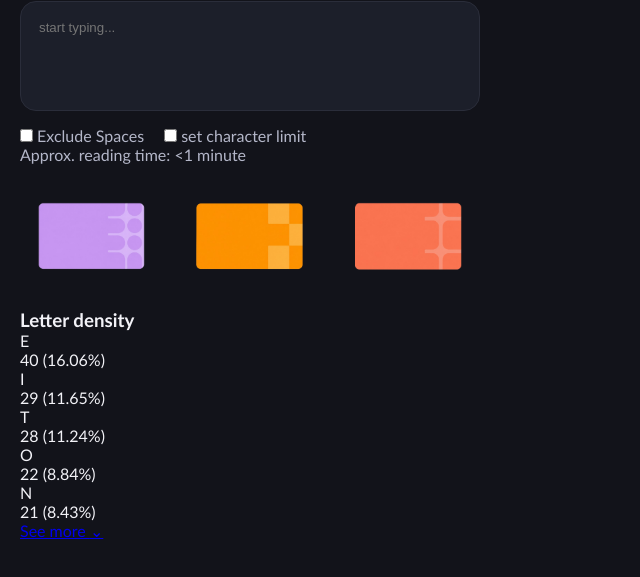
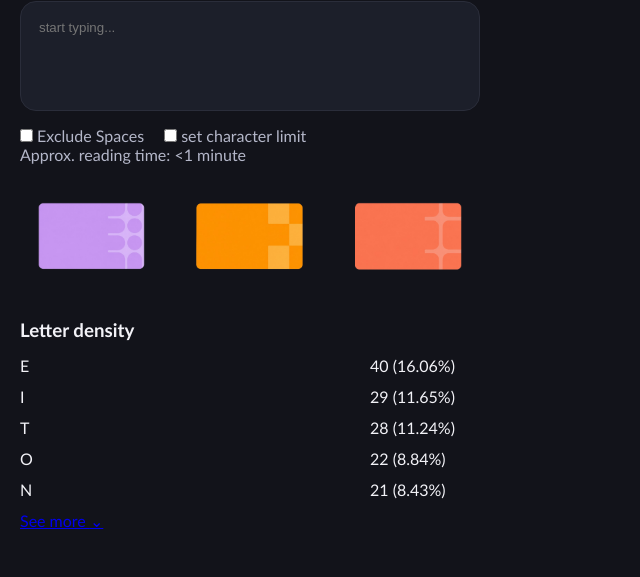
Before and after one commit to Manoni-Luciano/proyecto-maquetado, a plain HTML site: page index.html in a window 1280 px wide. Shown: the part 149-726 px from the top of the page, without its empty margins (0-640 px from the left). Drawn offline with Linux system fonts and the light colour scheme.

Commit message:
add:letter density

```diff
--- a/style.css
+++ b/style.css
@@ -110,7 +110,6 @@ textarea{
     flex: 1 ;
     padding: 18px;
     border-radius: 15px;
-    transition: ;
 }
 
 .card :hover{
@@ -143,3 +142,19 @@ textarea{
     font-size: 15px;
     font-weight: 500;
 }
+
+.density{
+    padding: 10px 0;
+}
+
+.density h3{
+    margin-bottom: 15px;
+}
+
+.row{
+    display: grid;
+    grid-template-columns: 30px 1fr 110px;
+    gap: 15px;
+    align-items: center;
+    margin-bottom: 12px;
+}
```
